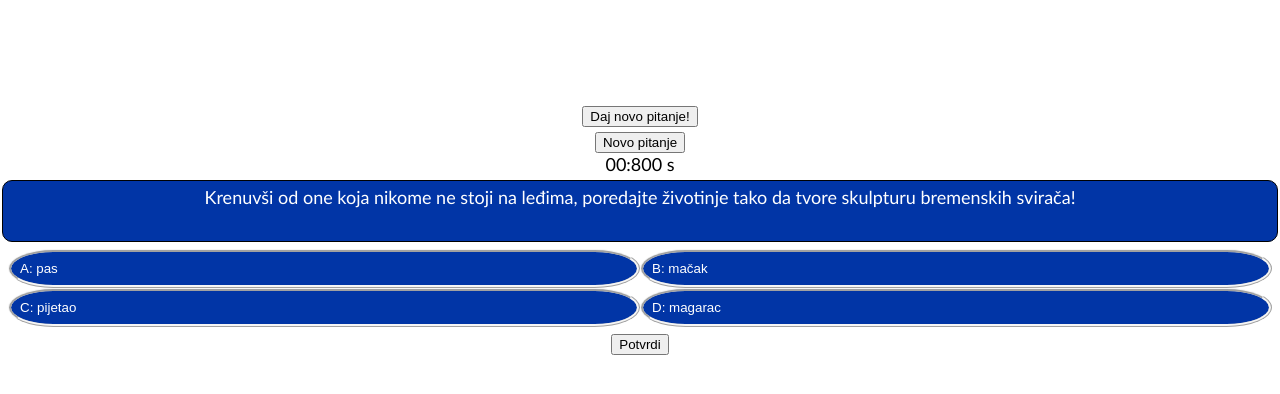
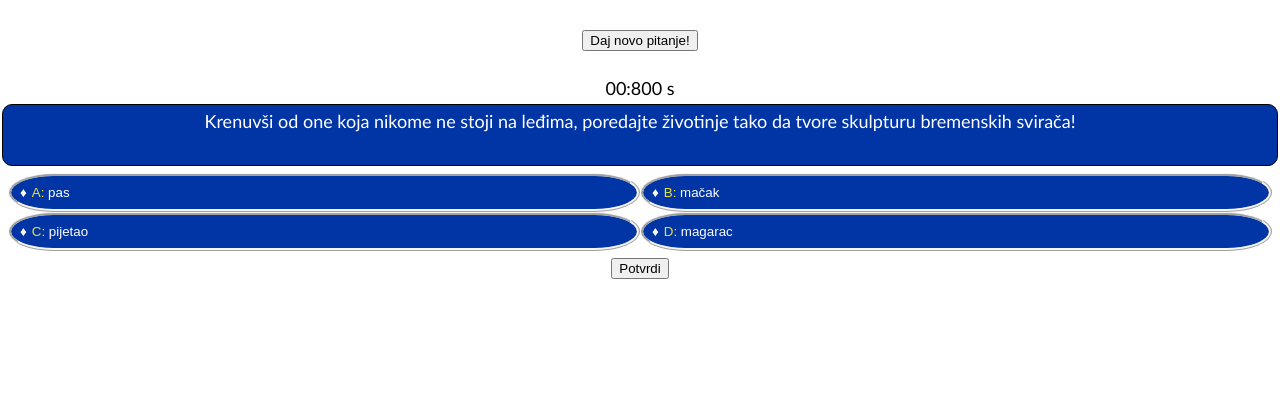
Before and after one commit to Hule20/Hule20.github.io, a plain HTML site: page index.html in a window 1280 px wide. Both pictures are taken after a click on the button "Započni igru!". Drawn offline with Linux system fonts and the light colour scheme.

Commit message:
Update style.css

```diff
--- a/style.css
+++ b/style.css
@@ -9,7 +9,11 @@ body{
     height: 20vh;
     width: 100%;
     margin: auto;
-    margin-top: 8%;
+    margin-top: 2%;
+}
+
+#resetBtn{
+    visibility: hidden;
 }
 
 #question {
@@ -44,3 +48,16 @@ body{
 #submitBtn, #startBtn {
     margin: 5px;
 }
+
+#submitBtn{
+    visibility: hidden;
+}
+
+.choiceBtns::before {
+    margin-right: 5px;
+    content: "\2666";
+}
+
+#answerLetter {
+    color: rgb(235, 229, 52);
+}
```
